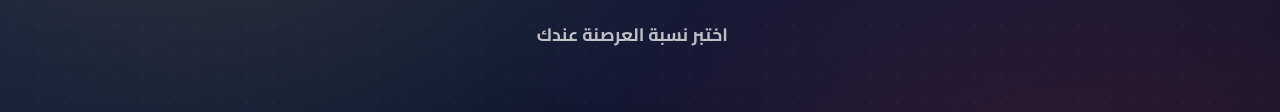
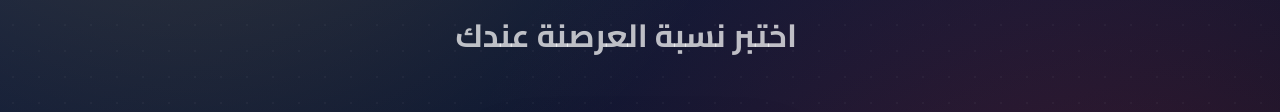
Before and after one commit to XERNEL0x58/SNITCH, a plain HTML site: page index.html in a window 1280 px wide. Shown: the part 378-490 px from the top of the page. Drawn offline with Linux system fonts and the light colour scheme.

Commit message:
Update index.html

```diff
--- a/index.html
+++ b/index.html
@@ -211,7 +211,7 @@
         }
 
         .home-subtitle {
-            font-size: 1.12rem;
+            font-size: 2rem;
             color: rgba(255, 255, 255, 0.72);
             margin-bottom: 6px;
             line-height: 1.8;
```
